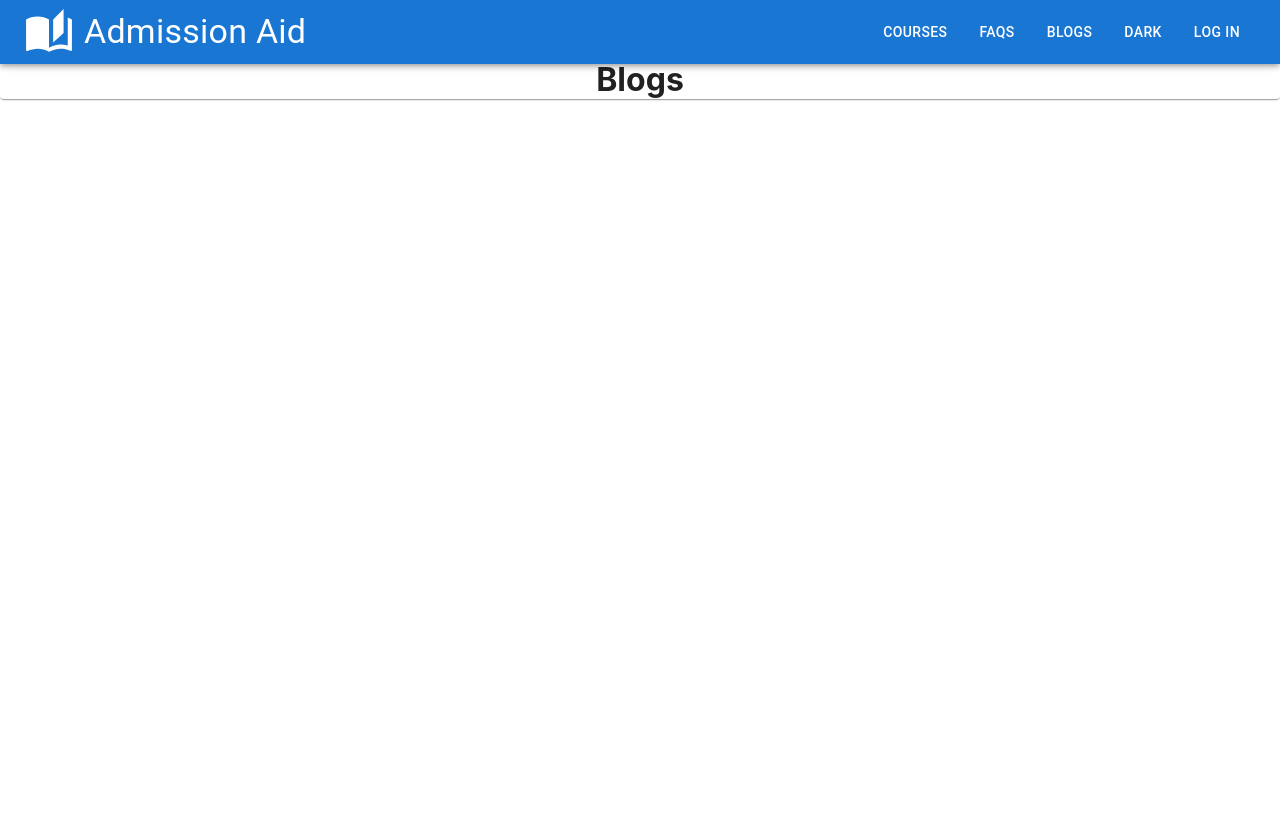
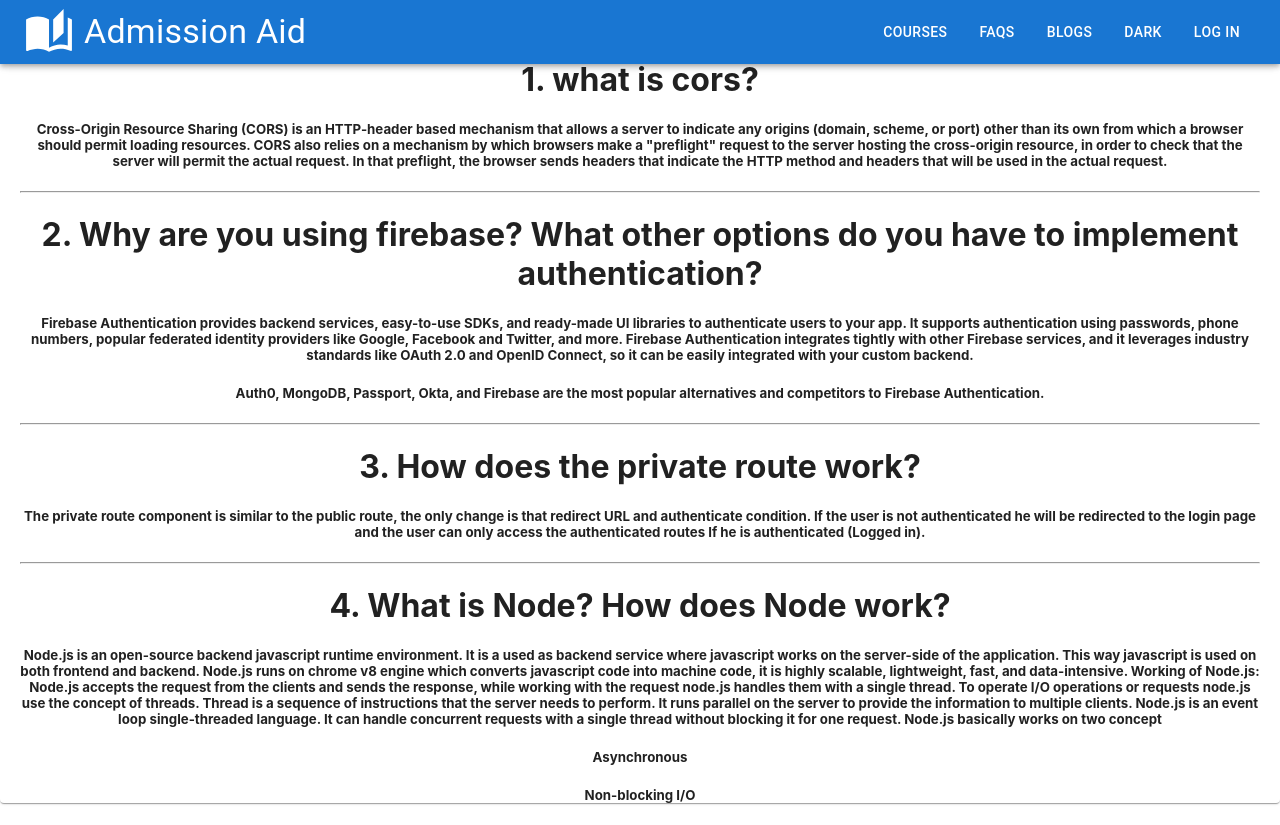
Before and after one commit to Hayat6488/Admission-Aid-Learning-Platform, a React (Create React App) app: page /blogs in a window 1280 px wide. Before the commit the page ends 800 px from the top, so only its background shows below. Built offline with nearby package versions, Linux system fonts and the light colour scheme; no server answers.

Commit message:
blogs added

```diff
--- /dev/null
+++ b/src/Components/Pages/Blogs/Blogs.css
@@ -0,0 +1,3 @@
+.blogs{
+    margin-top: 40px;
+}
--- a/src/Components/Pages/Blogs/Blogs.js
+++ b/src/Components/Pages/Blogs/Blogs.js
@@ -1,11 +1,35 @@
 import React from 'react';
 import Header from '../Shared/Header/Header';
+import './Blogs.css'
 
 const Blogs = () => {
     return (
-        <div>
+        <div className='blogs'>
             <Header></Header>
-            <h1>Blogs</h1>
+            <h1>1. what is cors?</h1>
+            <h5>Cross-Origin Resource Sharing (CORS) is an HTTP-header based mechanism that allows a server to indicate any origins (domain, scheme, or port) other than its own from which a browser should permit loading resources. CORS also relies on a mechanism by which browsers make a "preflight" request to the server hosting the cross-origin resource, in order to check that the server will permit the actual request. In that preflight, the browser sends headers that indicate the HTTP method and headers that will be used in the actual request.</h5>
+            <hr />
+            <h1>2. Why are you using firebase? What other options do you have to implement authentication?</h1>
+            <h5>Firebase Authentication provides backend services, easy-to-use SDKs, and ready-made UI libraries to authenticate users to your app. It supports authentication using passwords, phone numbers, popular federated identity providers like Google, Facebook and Twitter, and more.
+
+                Firebase Authentication integrates tightly with other Firebase services, and it leverages industry standards like OAuth 2.0 and OpenID Connect, so it can be easily integrated with your custom backend.</h5>
+            <h5>Auth0, MongoDB, Passport, Okta, and Firebase are the most popular alternatives and competitors to Firebase Authentication.</h5>
+            <hr />
+            <h1>3. How does the private route work?</h1>
+            <h5>The private route component is similar to the public route, the only change is that redirect URL and authenticate condition.
+
+                If the user is not authenticated he will be redirected to the login page and the user can only access the authenticated routes If he is authenticated (Logged in).</h5>
+            <hr />
+            <h1>4. What is Node? How does Node work?</h1>
+            <h5>
+                Node.js is an open-source backend javascript runtime environment. It is a used as backend service where javascript works on the server-side of the application. This way javascript is used on both frontend and backend. Node.js runs on chrome v8 engine which converts javascript code into machine code, it is highly scalable, lightweight, fast, and data-intensive.
+
+                Working of Node.js: Node.js accepts the request from the clients and sends the response, while working with the request node.js handles them with a single thread. To operate I/O operations or requests node.js use the concept of threads. Thread is a sequence of instructions that the server needs to perform. It runs parallel on the server to provide the information to multiple clients. Node.js is an event loop single-threaded language. It can handle concurrent requests with a single thread without blocking it for one request.
+
+                Node.js basically works on two concept
+            </h5>
+            <h5>Asynchronous</h5>
+            <h5>Non-blocking I/O</h5>
         </div>
     );
 };
```
